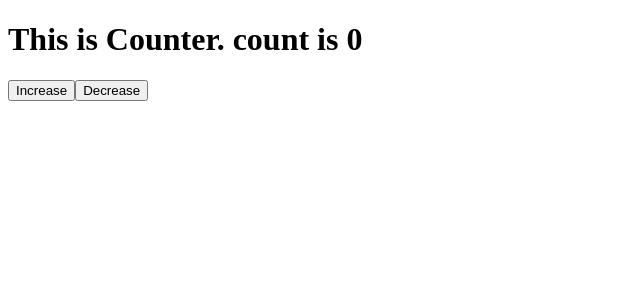
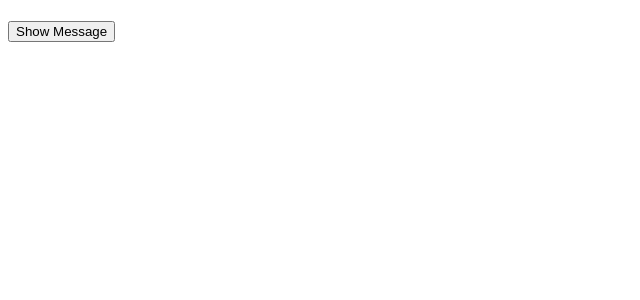
Before and after one commit to AshaminBiswas/React-REV, a React (Vite) app in the folder state/: page / in a window 1280 px wide. Shown: the top 300 px of the page, without its empty margins (0-640 px from the left). Built offline with nearby package versions, Linux system fonts and the light colour scheme.

Commit message:
feat: implement Toggle component for conditional rendering

```diff
--- a/state/src/App.jsx
+++ b/state/src/App.jsx
@@ -1,9 +1,11 @@
 import React from 'react'
 import Counter from './components/Counter'
+import Toggle from './components/Toggle'
 function App() {
   return (
     <div>
-      <Counter/>
+      {/* <Counter/> */}
+      <Toggle/>
     </div>
   )
 }
--- /dev/null
+++ b/state/src/components/Toggle.jsx
@@ -0,0 +1,17 @@
+import { useState } from "react"
+
+function Toggle() {
+
+  const [isVisible, SetVisible] = useState(false)
+
+  return (
+    <div>
+      <h1></h1>
+      <button onClick={()=>SetVisible(!isVisible)}>{isVisible? "Hide Message" : "Show Message"}</button>
+    {isVisible && <p>This is Visible</p>}
+
+    </div>
+  )
+}
+
+export default Toggle
```
